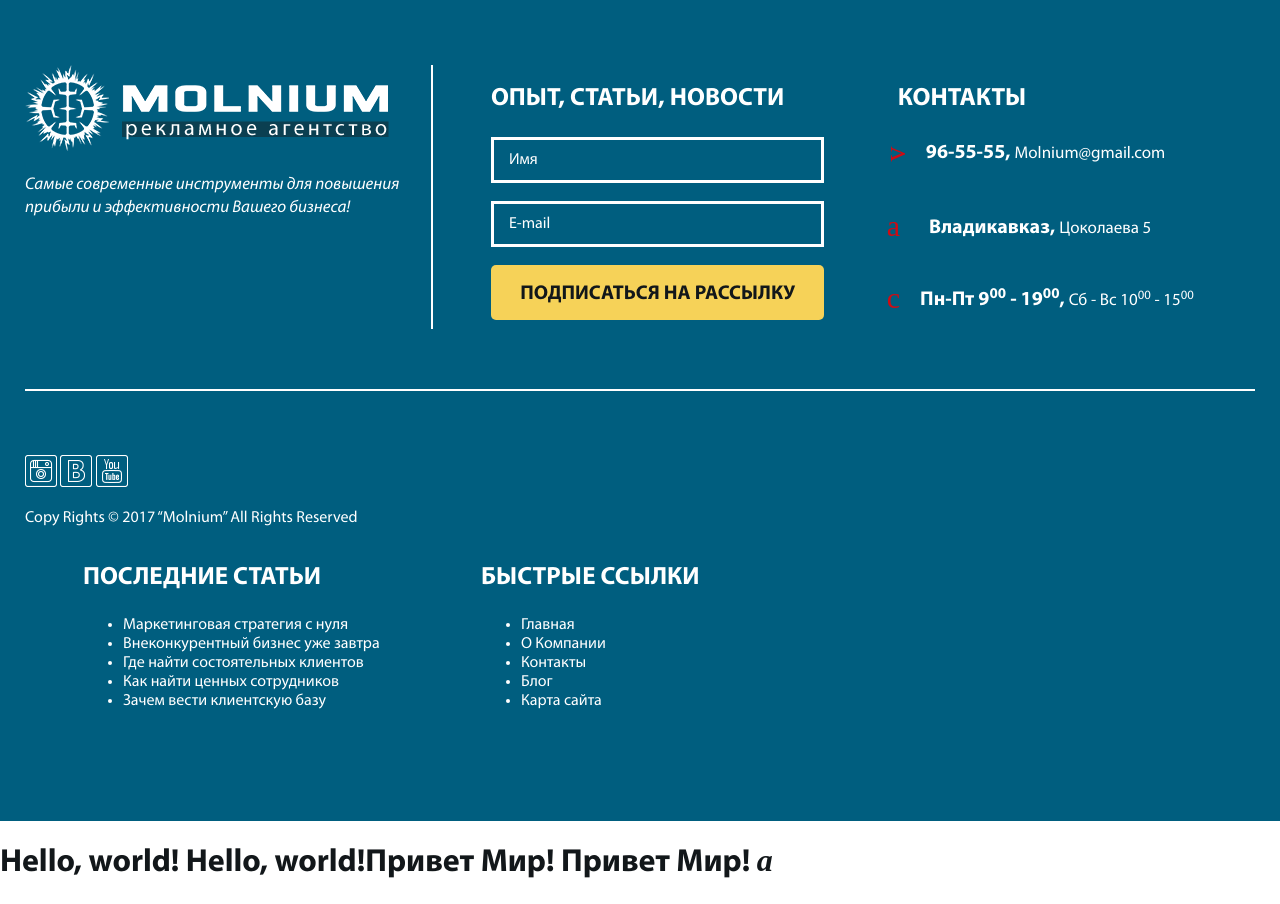
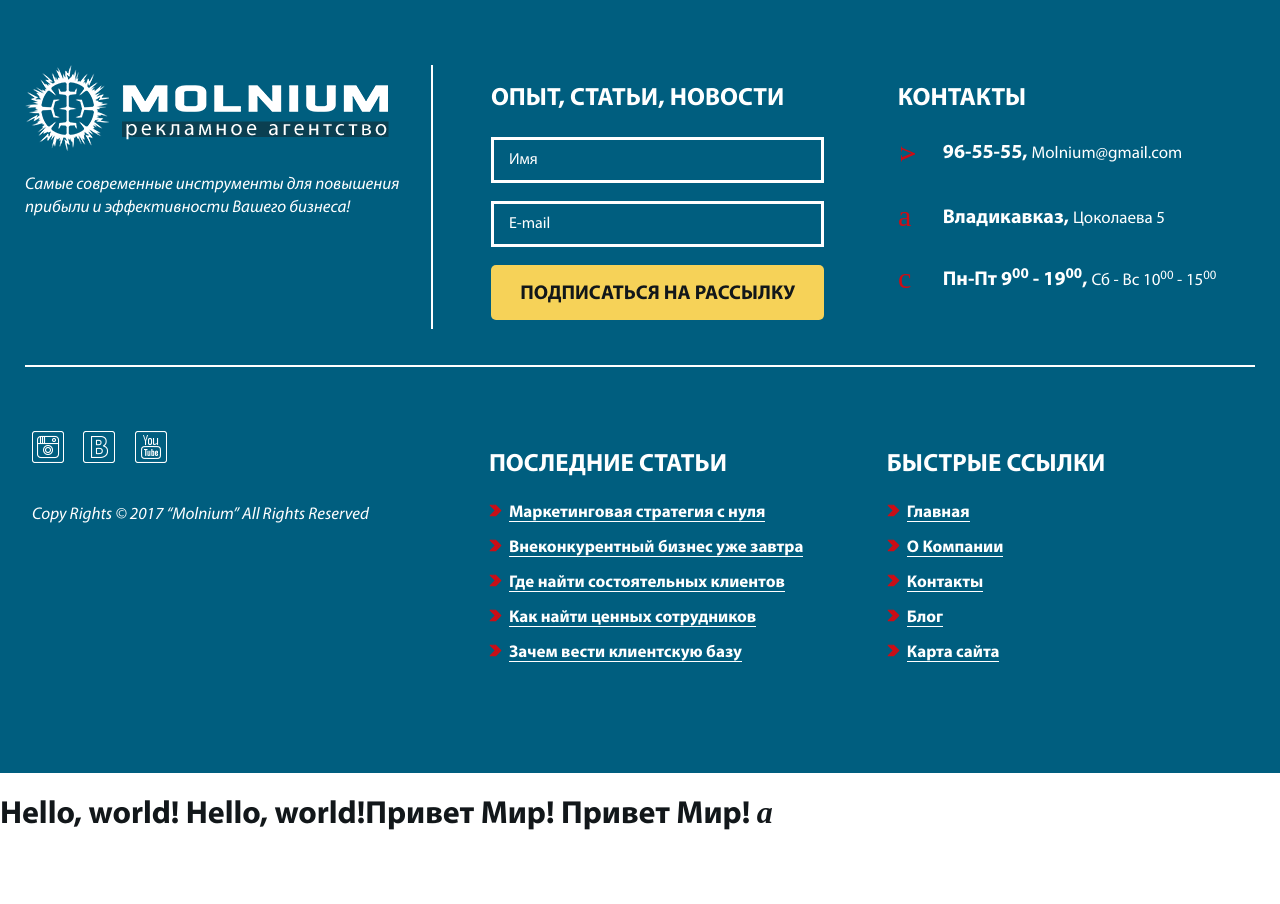
Before and after one commit to web-aleon/molnium, a website: page index.html in a window 1280 px wide. Shown: the part 9760-10664 px from the top of the page. After the commit the page ends 10616 px from the top, so only its background shows below. Drawn offline with nearby package versions, Linux system fonts and the light colour scheme; a web font is replaced by a local one.

Commit message:
footer complete

```diff
--- a/index.html
+++ b/index.html
@@ -493,19 +493,19 @@
           <div class="col col3">
             <h3>Контакты</h3>
             <div class="foot-contact-item fc-phone">
-              <i class="ph-icon ph-icon-b icon-rotate">v</i>
+              <div class="icon-box"><i class="ph-icon ph-icon-b icon-rotate">v</i></div>
               <div class="contact-info">
                 <p><a href="tel:965555">96-55-55</a>, <a href="mailto:molnium@gmail.com"><span>Molnium@gmail.com</span></a></p>
               </div>
             </div>
             <div class="foot-contact-item">
-              <i class="ph-icon ph-icon-a">a</i>
+              <div class="icon-box"><i class="ph-icon ph-icon-a">a</i></div>
               <div class="contact-info">
                 <p>Владикавказ, <span>Цоколаева 5</span></p>
               </div>
             </div>
             <div class="foot-contact-item">
-              <i class="ph-icon ph-icon-d">c</i>
+              <div class="icon-box"><i class="ph-icon ph-icon-d">c</i></div>
               <div class="contact-info">
                 <p>Пн-Пт 9<sup>00</sup> - 19<sup>00</sup>, <span>Сб - Вс 10<sup>00</sup> - 15<sup>00</sup></span></p>
               </div>
@@ -514,11 +514,11 @@
         </div>
         <div class="divider"></div>
         <div class="content-bottom clearfix">
-          <div class="col col1"></div>
+          <div class="col col1">
             <div class="social">
-            <img src="img/footer-insta.png" alt="">
-            <img src="img/footer-vk.png" alt="">
-            <img src="img/footer-youtube.png" alt="">
+              <a href="#"><img src="img/footer-insta.png" alt=""></a>
+              <a href="#"><img src="img/footer-vk.png" alt=""></a>
+              <a href="#"><img src="img/footer-youtube.png" alt=""></a>
             </div>
             <p class="copyright">Copy Rights ©  2017 “Molnium” All Rights Reserved</p>
           </div>
@@ -543,6 +543,7 @@
             </ul>
           </div>
         </div>
+      </div>
     </footer>
     <h1>Hello, world! <span class="test">Hello, world!</span>Привет Мир! <span class="test">Привет Мир!</span> <i class="ph-icon-c">a</i></h1>
 
--- a/less/style.less
+++ b/less/style.less
@@ -1352,22 +1352,21 @@ span.test{
       h3{
         padding-left: 11px;
       }
-      .ph-icon, .foot-contact-item, .contact-info, p{
+      .icon-box, .ph-icon, .foot-contact-item, .contact-info, p{
         float: left;
+      }
+      .icon-box{
+        margin-right: 20px;
+        width: 36px;
+        text-align: center;
       }
       .ph-icon{
         font-size: 30px;
-        margin-right: 24px;
-      }
-      .ph-icon-a{
-        margin-right: 29px;
-      }
-      .ph-icon-d{
-        margin-right: 20px;
+        width: 36px;
       }
       .foot-contact-item{
         width: 100%;
-        margin-bottom: 38px;
+        margin-bottom: 28px;
 
         &.fc-phone{
           p{
@@ -1397,5 +1396,38 @@ span.test{
   /*Content BOTTOM*/
   .content-bottom{
     padding-top: 64px;
+
+    ul{
+      padding-left: 20px;
+      list-style-image: url('../img/footer-list.png');
+
+      li{
+        margin-bottom: 15px;
+
+        &:last-child{
+          margin-bottom: 0;
+        }
+        a{
+          border-bottom: 1px solid #fff;
+          font-size: 17px;
+          font-weight: 700;
+        }
+      }
+    }
+    .col1{
+      padding-left: 7px;
+
+      a{
+        margin-right: 16px;
+      }
+      p{
+        margin-top: 36px;
+        font-size: 17px;
+        font-style: italic;
+      }
+    }
+    .col2{
+
+    }
   }
 }
```
Also changed, not shown: css/style.css. Lines whose indentation alone changed are shown as unchanged.
